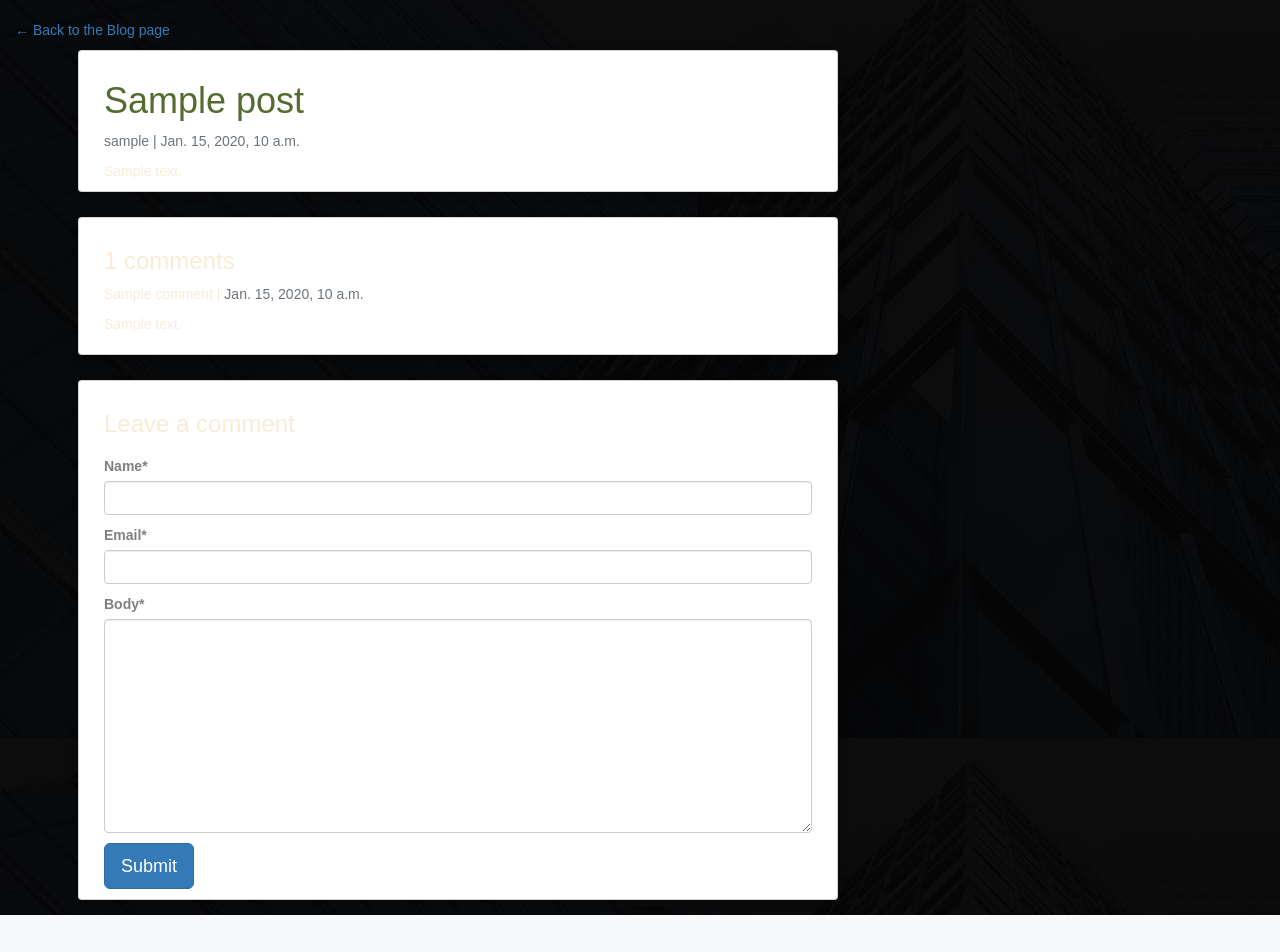
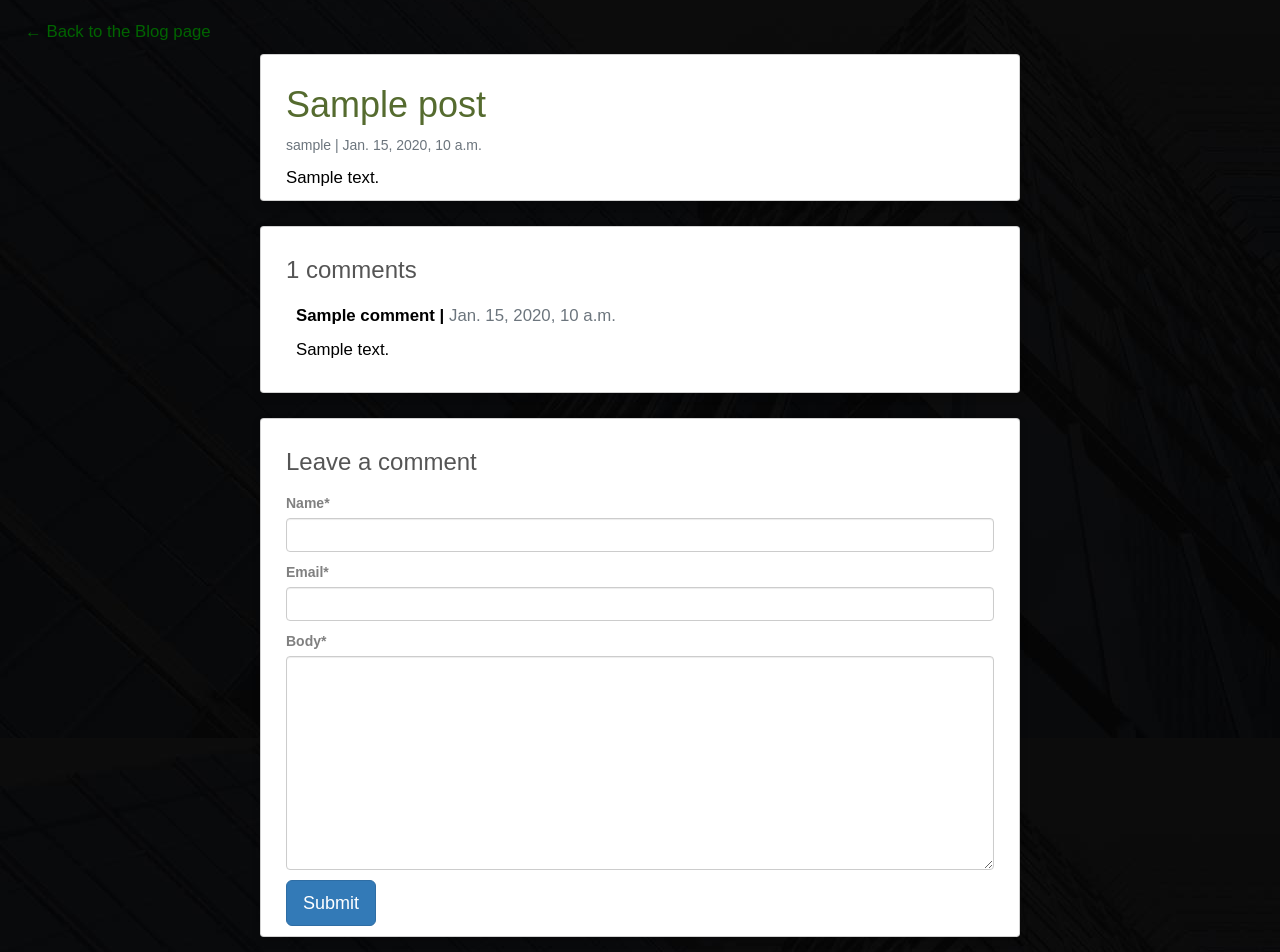
Before and after one commit to hillel-i-python-pro-i-2022-05-19/homework__zavalii_bohdan__project, a Django app: a page that uses apps/templates/_helpers/_base.html in a window 1280 px wide. Shown: the part 62-1014 px from the top of the page. Before the commit the page ends 977 px from the top, so only its background shows below. Run offline with Django 4.2, Linux system fonts and the light colour scheme; a user stored in the database is signed in; tables that the repository leaves empty hold one stand-in row (values such as "Sample post"); some libraries are stand-ins or nearby versions.

Commit message:
✨ Updated styles for comments

```diff
--- a/apps/static/styles/index.css
+++ b/apps/static/styles/index.css
@@ -104,3 +104,39 @@ form {
 }
 
 /* Editing login button style */
+
+.card-text{
+    font-size: 1.2em;
+    line-height: 3.2vh;
+    color: black;
+}
+#paginator {
+    display: flex;
+}
+/* Comments styles */
+.comments-titles{
+    color: #555555;
+}
+.comments{
+    padding: 10px;
+    color: black;
+    font-size: 1.2em;
+}
+.comments-count{
+    float: right;
+    position: relative;
+    color: #555555;
+}
+#commentAuthor {
+    color: black;
+    font-weight: bold;
+}
+#detailBlogContainer{
+    display: flex;
+    justify-content: center;
+}
+#backToBlogs{
+    font-size: 1.2em;
+    color: darkgreen;
+    padding: 10px;
+}
```
Also changed, not shown: apps/static/img/bohdan_avatar.jpg (added), apps/static/img/shrek.png (deleted), apps/static/img/vasya_2.jpg (deleted), apps/static/img/vasya_avatar.jpg (renamed from apps/static/img/vasya.jpg).
